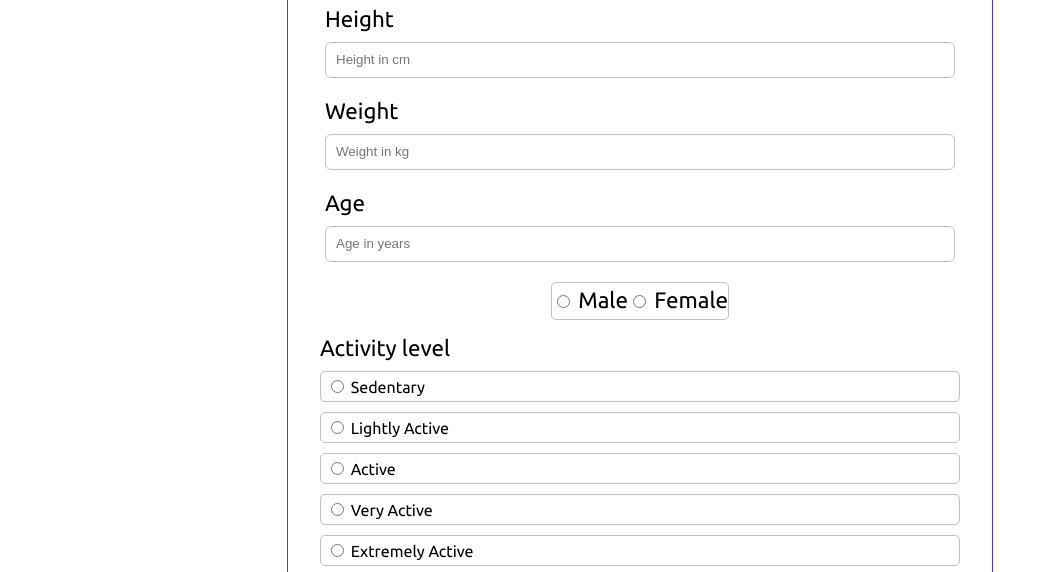
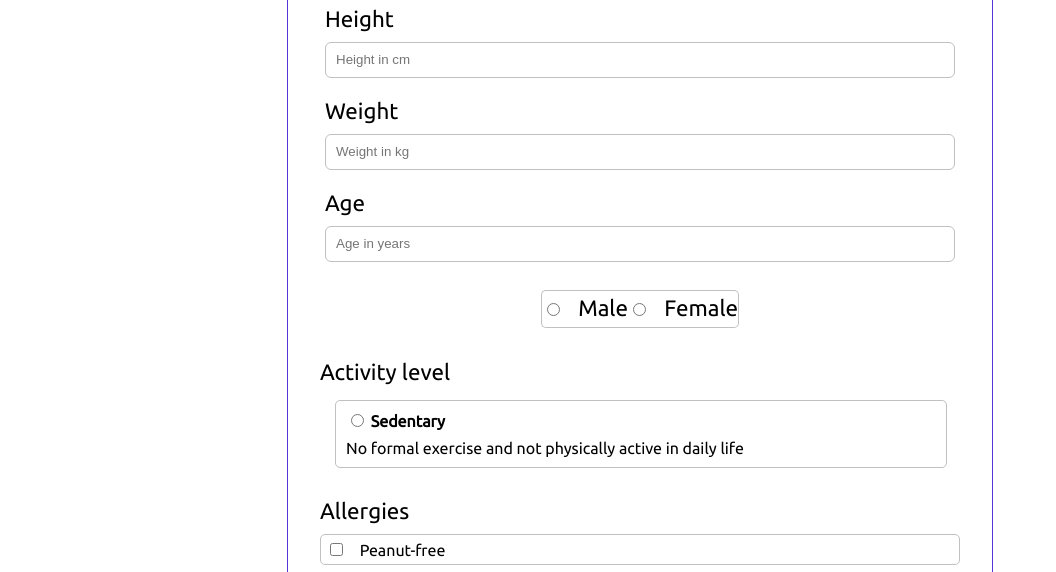
Before and after one commit to make-it-bit/project-7-meal-plan-sccs, a website built with webpack: page index.html in a window 1280 px wide. Shown: the part 185-757 px from the top of the page, without its empty margins (0-1056 px from the left). Built offline with nearby package versions, Linux system fonts and the light colour scheme; files whose address does not match are found by name.

Commit message:
form update

```diff
--- a/index.html
+++ b/index.html
@@ -55,11 +55,11 @@
         </div>
         <div class="row flex-direction-column">
           <div class="col-12 flex-direction-row text-center">
-            <div class="col-6 form-input-gender border-left">
+            <div class="col-6 border-left">
               <input type="radio" id="gender-male" name="gender" value="male" />
               <label for="gender-male">Male</label>
             </div>
-            <div class="col-6 form-input-gender border-right">
+            <div class="col-6 border-right">
               <input
                 type="radio"
                 id="gender-female"
@@ -70,52 +70,19 @@
             </div>
           </div>
         </div>
-        <div class="row">
+        <div class="row" id="activity-levels">
           <p class="form-label">Activity level</p>
-          <div class="col-12 border-full">
+          <div class="col-12 flex-direction-column">
+            <label for="activity-sedentary" class="radio-selection border-full">
               <input
                 type="radio"
                 id="activity-sedentary"
                 name="activity-level"
                 value="sedentary"
               />
-            <label for="activity-sedentary">Sedentary</label>
-          </div>
-          <div class="col-12 border-full">
-            <input
-              type="radio"
-              id="activity-lighty-active"
-              name="activity-level"
-              value="lightly active"
-            />
-            <label for="activity-lighty-active">Lightly Active</label>
-          </div>
-          <div class="col-12 border-full">
-            <input
-              type="radio"
-              id="activity-active"
-              name="activity-level"
-              value="active"
-            />
-            <label for="activity-active">Active</label>
-          </div>
-          <div class="col-12 border-full">
-            <input
-              type="radio"
-              id="activity-very-active"
-              name="activity-level"
-              value="very active"
-            />
-            <label for="activity-very-active">Very Active</label>
-          </div>
-          <div class="col-12 border-full">
-            <input
-              type="radio"
-              id="activity-extremely-active"
-              name="activity-level"
-              value="extremely active"
-            />
-            <label for="activity-extremely-active">Extremely Active</label>
+              <span>Sedentary</span>
+              <p>No formal exercise and not physically active in daily life</p>
+            </label>
           </div>
         </div>
         <div class="row">
@@ -198,7 +165,7 @@
         <div class="error-container" id="error-container">
           <p id="error-message">Error message</p>
         </div>
-        <button class="form-button" onclick="redirectToPage()">
+        <button class="form-button" onclick="getUserInputActivity()">
           Calculate
         </button>
       </div>
--- a/src/scripts/index.js
+++ b/src/scripts/index.js
@@ -48,9 +48,16 @@ const getUserInputGender = () => {
 };
 
 const getUserInputActivity = () => {
-  return document
-    .getElementById('activity-levels')
-    .querySelector('input[type="radio"]:checked').value;
+  try {
+    const inputAcvityLevel = document
+      .getElementById('activity-levels')
+      .querySelector('input[type="radio"]:checked').value;
+    hideErrorMessage();
+    console.log('inputAcvityLevel: ', inputAcvityLevel);
+    return inputAcvityLevel;
+  } catch (error) {
+    showErrorMessage('Please specify activity level');
+  }
 };
 
 const getUserInputIngredients = () => {
--- a/src/scss/meal-plan.scss
+++ b/src/scss/meal-plan.scss
@@ -42,6 +42,12 @@
   font-size: 1.4rem;
   height: 32px;
   padding-top: 4px;
+  margin-top: 8px;
+  margin-bottom: 16px;
+}
+
+.col-12 label {
+  margin-left: 10px;
 }
 
 .col-12 input[type='text'] {
@@ -57,6 +63,29 @@
   border: solid 1px $form-active-color;
   box-shadow: $form-focus-color 0px 2px 4px 0px,
     $form-focus-color 0px 2px 16px 0px;
+}
+
+.radio-selection {
+  margin-bottom: 15px;
+  padding: 10px;
+  margin-right: 8px;
+}
+
+.radio-selection input[type='radio'] {
+  // display: none;
+}
+
+.radio-selection span {
+  font-weight: bold;
+}
+
+.radio-selection p {
+  margin: 0;
+  margin-top: 0.6rem;
+}
+
+input[type='radio']:checked + label {
+  background-color: green;
 }
 
 .flex-direction-column {
@@ -75,11 +104,6 @@
   font-size: 1.4rem;
   margin: 0;
   margin-bottom: 10px;
-}
-
-.form-input-gender:hover {
-  background-color: $form-active-color;
-  color: white;
 }
 
 .container h1 {
```
Also changed, not shown: dist/meal_plan.css, 1 other file. Lines whose indentation alone changed are shown as unchanged.
